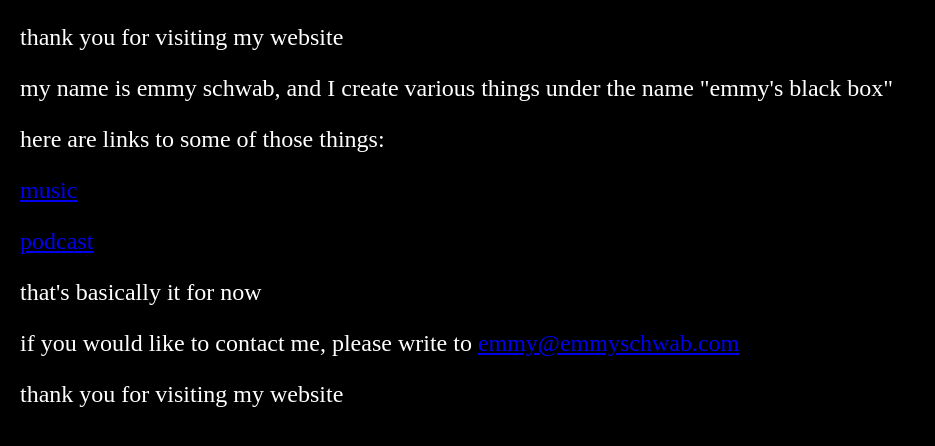
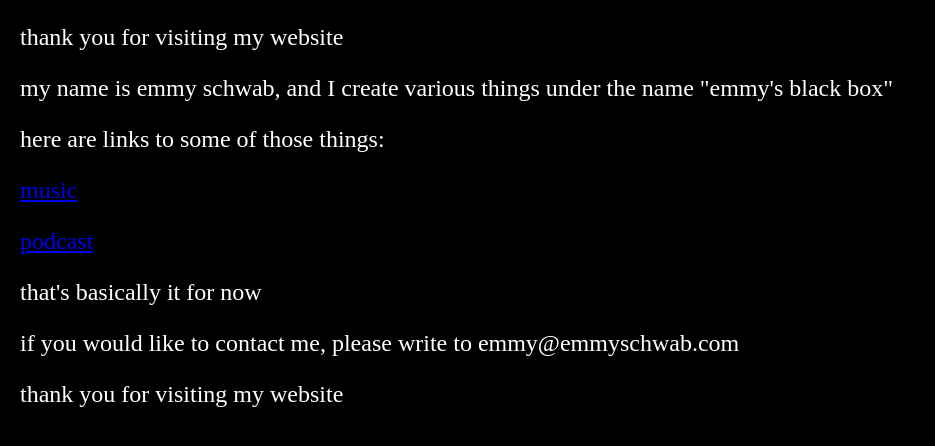
Before and after one commit to emmysblackbox/mywebsite, a plain HTML site: page index.html in a window 1280 px wide. Shown: the whole page, without its empty margins (0-935 px from the left). Drawn offline with Linux system fonts and the light colour scheme.

Commit message:
removed mailto link from email address

```diff
--- a/index.html
+++ b/index.html
@@ -29,7 +29,7 @@
 	<p><a href="https://emmysblackbox.buzzsprout.com" target="_blank">podcast</a>
         </p>
 	<p>that's basically it for now</p>
-	<p>if you would like to contact me, please write to <a href="mailto:emmy@emmyschwab.com" target="_blank">emmy@emmyschwab.com</a></p>
+	<p>if you would like to contact me, please write to emmy@emmyschwab.com</a></p>
 	<p>thank you for visiting my website</p>
     </div>
 </body>
```
